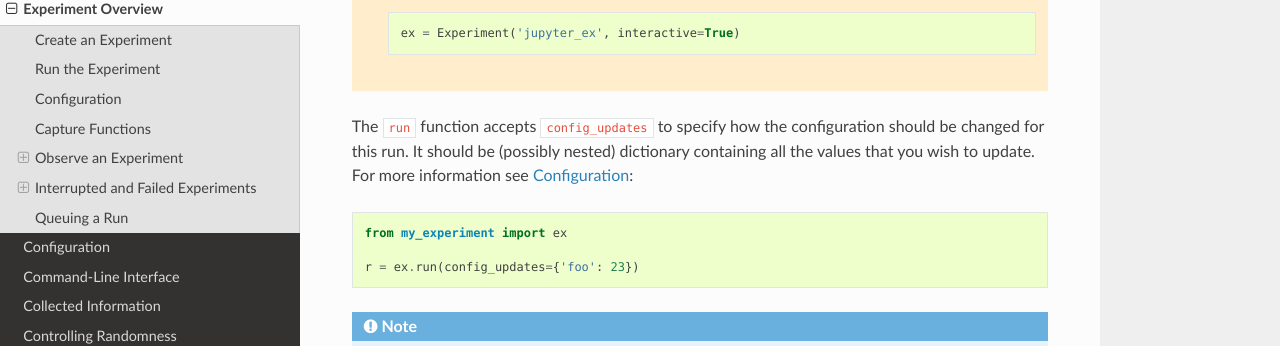
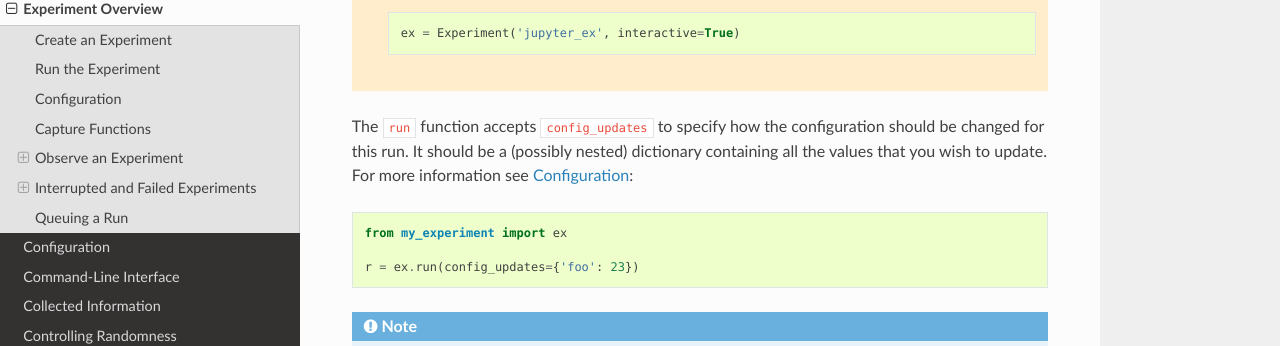
Before and after one commit to IDSIA/sacred, a Sphinx documentation site: the page built from docs/experiment.rst, in a window 1280 px wide and 900 px high, scrolled down 1321 px. Shown: the part 141-487 px from the top of the window. Built offline with Sphinx 7.4.7 and the Read the Docs theme 2.0.0, drawn with Linux system fonts in a browser that asks for light colours; pages that are not in the unit, such as notebooks, are missing from menus; the version number could not be read and is left out.

Commit message:
Fix typo in docs

```diff
--- a/docs/experiment.rst
+++ b/docs/experiment.rst
@@ -74,7 +74,7 @@ it from there and run it like this:
 
 
 The ``run`` function accepts ``config_updates`` to specify how the configuration
-should be changed for this run. It should be (possibly nested) dictionary
+should be changed for this run. It should be a (possibly nested) dictionary
 containing all the values that you wish to update. For more information see
 :doc:`configuration`:
 
```
